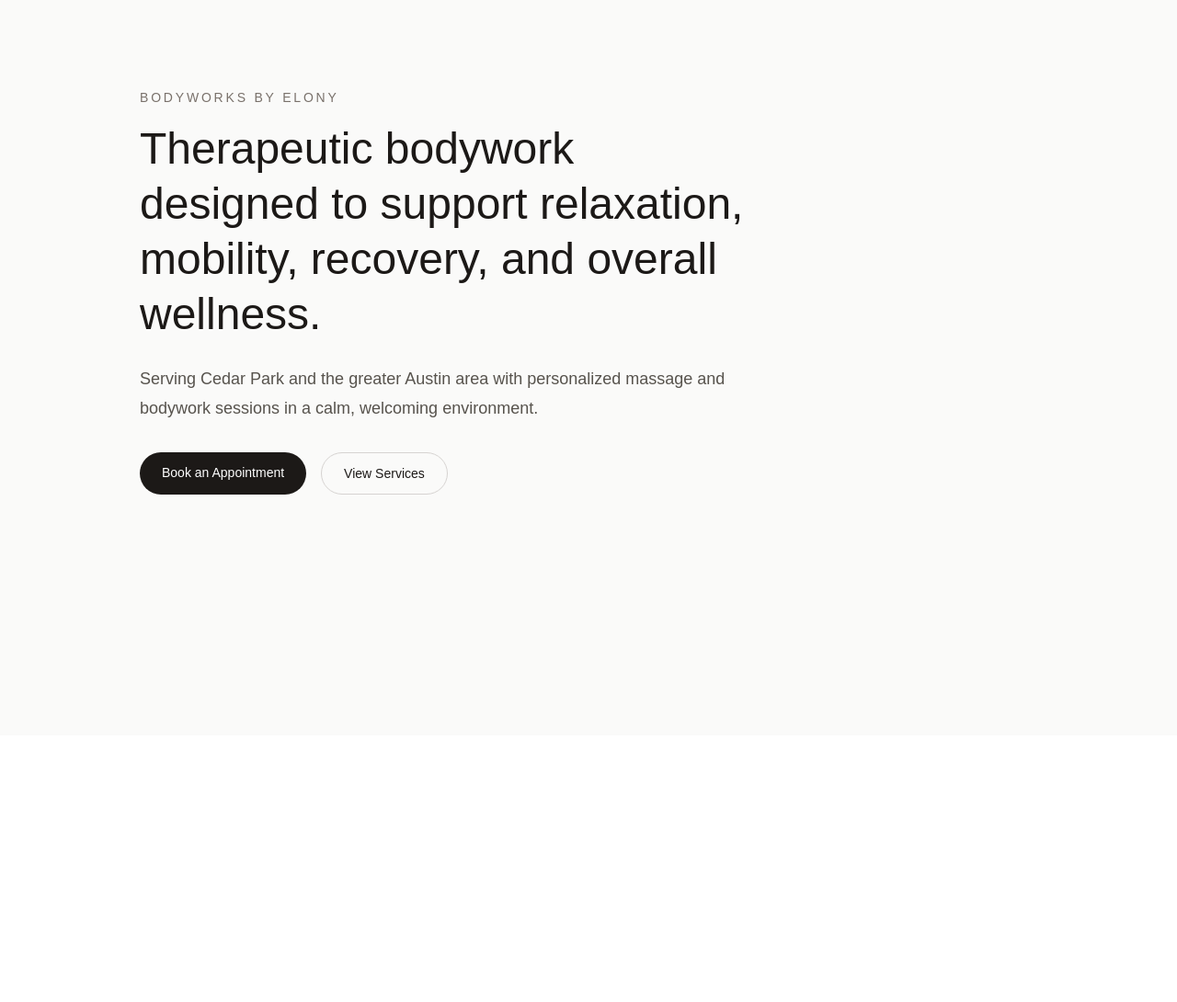
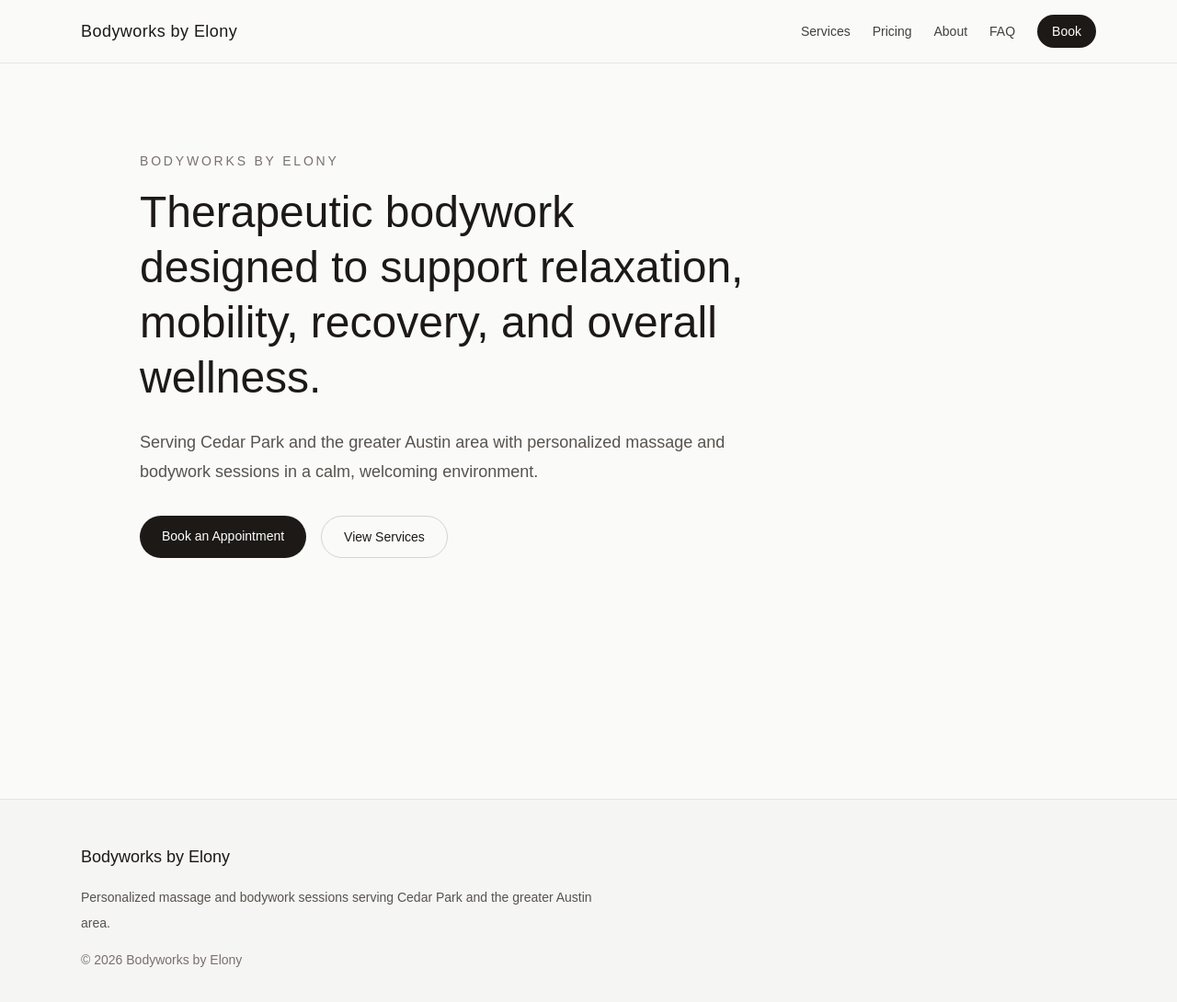
Before and after one commit to arosado-projects/bodyworks-by-elony, a Next.js app: page / in a window 1280 px wide. Shown: the top 1090 px of the page at 92% size. Before the commit the page ends 800 px from the top, so only its background shows below. Built offline with nearby package versions, Linux system fonts and the light colour scheme.

Commit message:
Add shared header and footer

```diff
--- /dev/null
+++ b/app/components/Footer.tsx
@@ -0,0 +1,22 @@
+export default function Footer() {
+  return (
+    <footer className="border-t border-stone-200 bg-stone-100">
+      <div className="mx-auto max-w-6xl px-6 py-12">
+        <div className="space-y-4">
+          <h2 className="text-lg font-medium text-stone-900">
+            Bodyworks by Elony
+          </h2>
+
+          <p className="max-w-xl text-sm leading-7 text-stone-600">
+            Personalized massage and bodywork sessions serving Cedar Park and
+            the greater Austin area.
+          </p>
+
+          <p className="text-sm text-stone-500">
+            © {new Date().getFullYear()} Bodyworks by Elony
+          </p>
+        </div>
+      </div>
+    </footer>
+  );
+}
--- /dev/null
+++ b/app/components/Header.tsx
@@ -0,0 +1,36 @@
+export default function Header() {
+  return (
+    <header className="border-b border-stone-200 bg-stone-50">
+      <div className="mx-auto flex max-w-6xl items-center justify-between px-6 py-4">
+        <a href="/" className="text-lg font-medium tracking-wide text-stone-900">
+          Bodyworks by Elony
+        </a>
+
+        <nav className="flex items-center gap-6 text-sm text-stone-700">
+          <a href="/services" className="hover:text-stone-900">
+            Services
+          </a>
+
+          <a href="/pricing" className="hover:text-stone-900">
+            Pricing
+          </a>
+
+          <a href="/about" className="hover:text-stone-900">
+            About
+          </a>
+
+          <a href="/faq" className="hover:text-stone-900">
+            FAQ
+          </a>
+
+          <a
+            href="#"
+            className="rounded-full bg-stone-900 px-4 py-2 text-white transition hover:bg-stone-700"
+          >
+            Book
+          </a>
+        </nav>
+      </div>
+    </header>
+  );
+}
--- a/app/layout.tsx
+++ b/app/layout.tsx
@@ -1,20 +1,12 @@
 import type { Metadata } from "next";
-import { Geist, Geist_Mono } from "next/font/google";
 import "./globals.css";
-
-const geistSans = Geist({
-  variable: "--font-geist-sans",
-  subsets: ["latin"],
-});
-
-const geistMono = Geist_Mono({
-  variable: "--font-geist-mono",
-  subsets: ["latin"],
-});
+import Header from "./components/Header";
+import Footer from "./components/Footer";
 
 export const metadata: Metadata = {
-  title: "Create Next App",
-  description: "Generated by create next app",
+  title: "Bodyworks by Elony | Massage & Bodywork in Cedar Park, TX",
+  description:
+    "Personalized massage and bodywork sessions serving Cedar Park and the greater Austin area.",
 };
 
 export default function RootLayout({
@@ -23,11 +15,14 @@ export default function RootLayout({
   children: React.ReactNode;
 }>) {
   return (
-    <html
-      lang="en"
-      className={`${geistSans.variable} ${geistMono.variable} h-full antialiased`}
-    >
-      <body className="min-h-full flex flex-col">{children}</body>
+    <html lang="en">
+      <body className="bg-stone-50 text-stone-900 antialiased">
+        <div className="flex min-h-screen flex-col">
+          <Header />
+          <div className="flex-1">{children}</div>
+          <Footer />
+        </div>
+      </body>
     </html>
   );
 }
```
